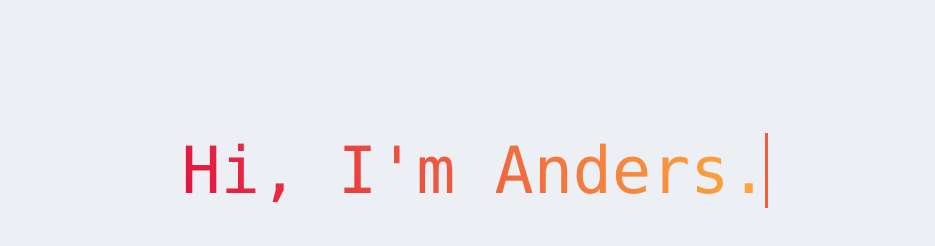
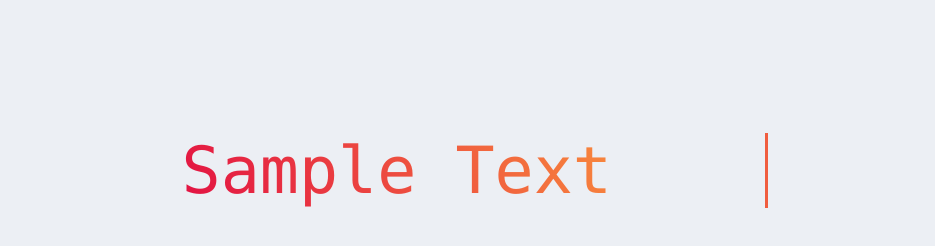
Before and after one commit to AndersHaroldson/portfolio, a plain HTML site: page index.html in a window 1280 px wide. Shown: the part 48-294 px from the top of the page, without its empty margins (165-1100 px from the left). Drawn offline with Linux system fonts and the light colour scheme.

Commit message:
Main text changed

```diff
--- a/index.html
+++ b/index.html
@@ -16,7 +16,7 @@
         <section class="one">
             <div class="wrapper">
                 <div class="main-text">
-                    Hi, I'm Anders.
+                    Sample Text
                 </div>
             </div>
         </section>
```
